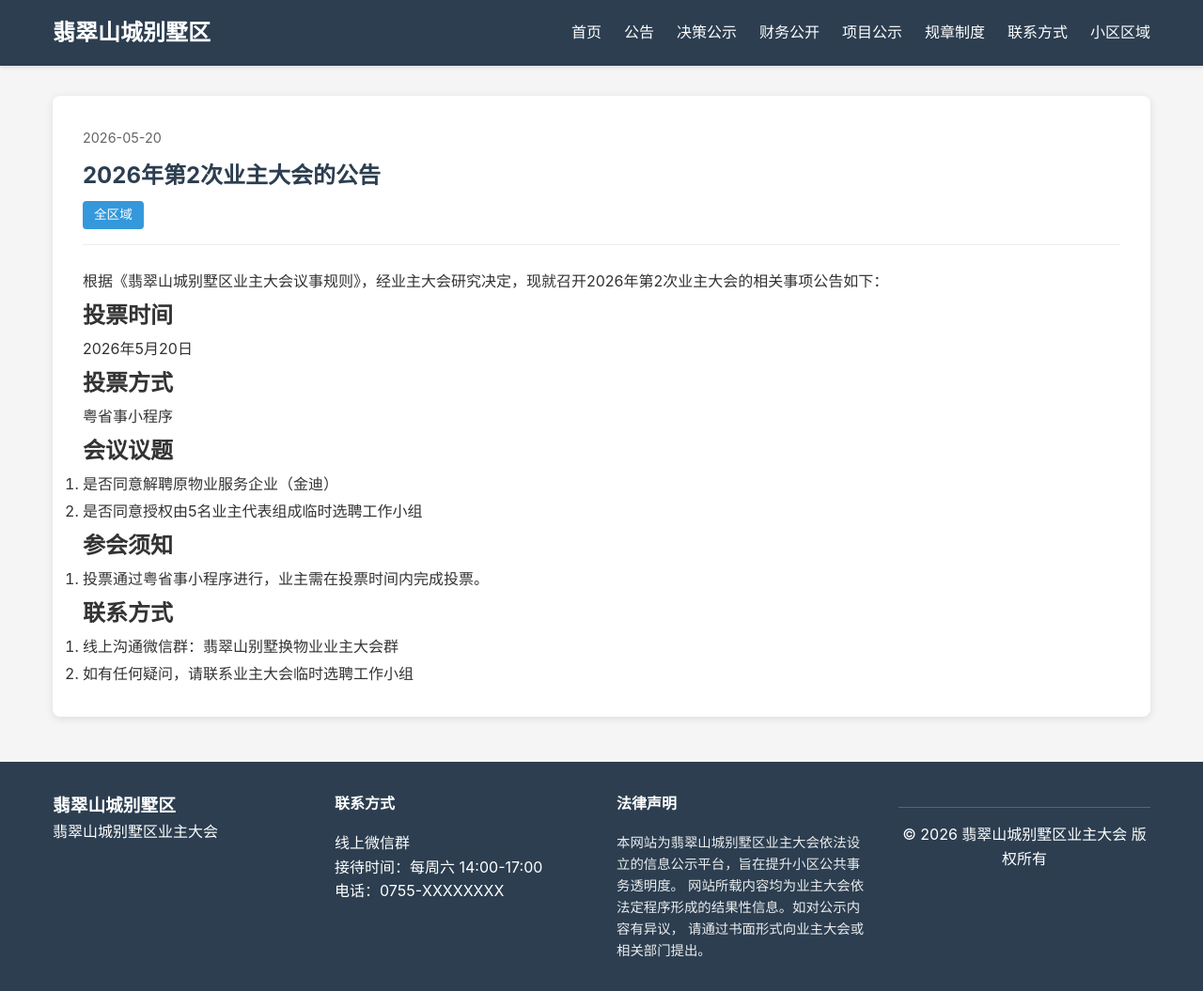
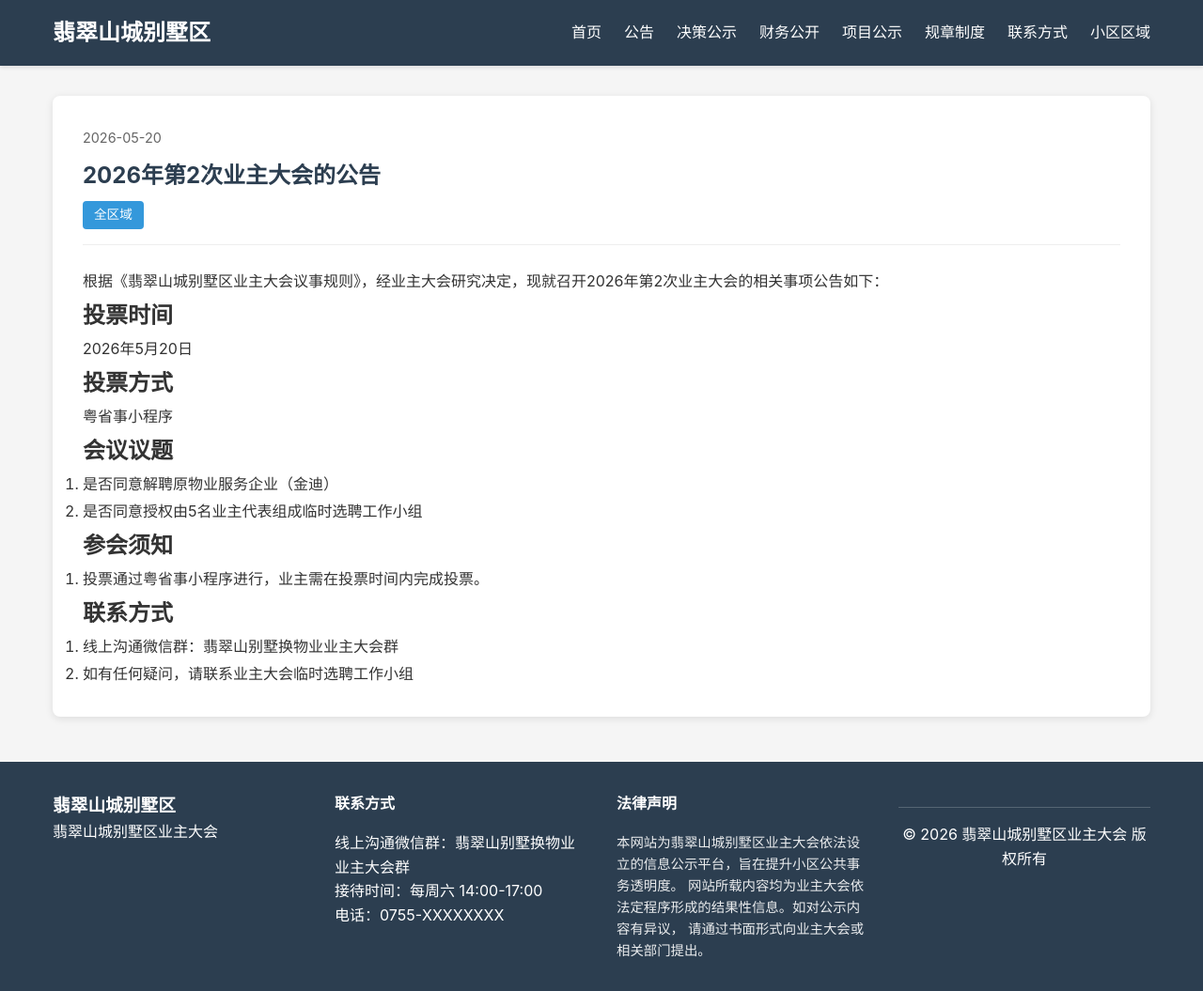
Before and after one commit to fcshan/fcshan.github.io, a Jekyll site: the page built from _announcements/20260501-meeting-02.md, in a window 1280 px wide. Shown: the whole page at 94% size. Built offline with Jekyll 4.4.1, drawn with Linux system fonts in a browser that asks for light colours.

```diff
--- a/_config.yml
+++ b/_config.yml
@@ -98,13 +98,13 @@ areas:
 # 业主大会信息
 committee:
   name: "翡翠山城别墅区业主大会"
-  term: "第一次大会"
+  term: "业主大会"
   established_date: "2026-03-15"
-  office_address: "线上微信群"
+  office_address: "线上沟通微信群：翡翠山别墅换物业业主大会群"
   office_hours: "每周六 14:00-17:00"
   contact_phone: "0755-XXXXXXXX"
   email: "committee@feicuishancheng.example.com"
-  supervisor: "惠州市住房和建设局 / 大亚湾西区街道办事处？TODO"
+  supervisor: "惠州市住房和建设局 / 大亚湾区大亚湾西区办事处"
   supervisor_phone: "0755-XXXXXXXX"
 
 # 免责声明（全局引用）
```
Also changed, not shown: _announcements/20260501-meeting-02.md (renamed from _announcements/2026-05-01-meeting-02.md).
